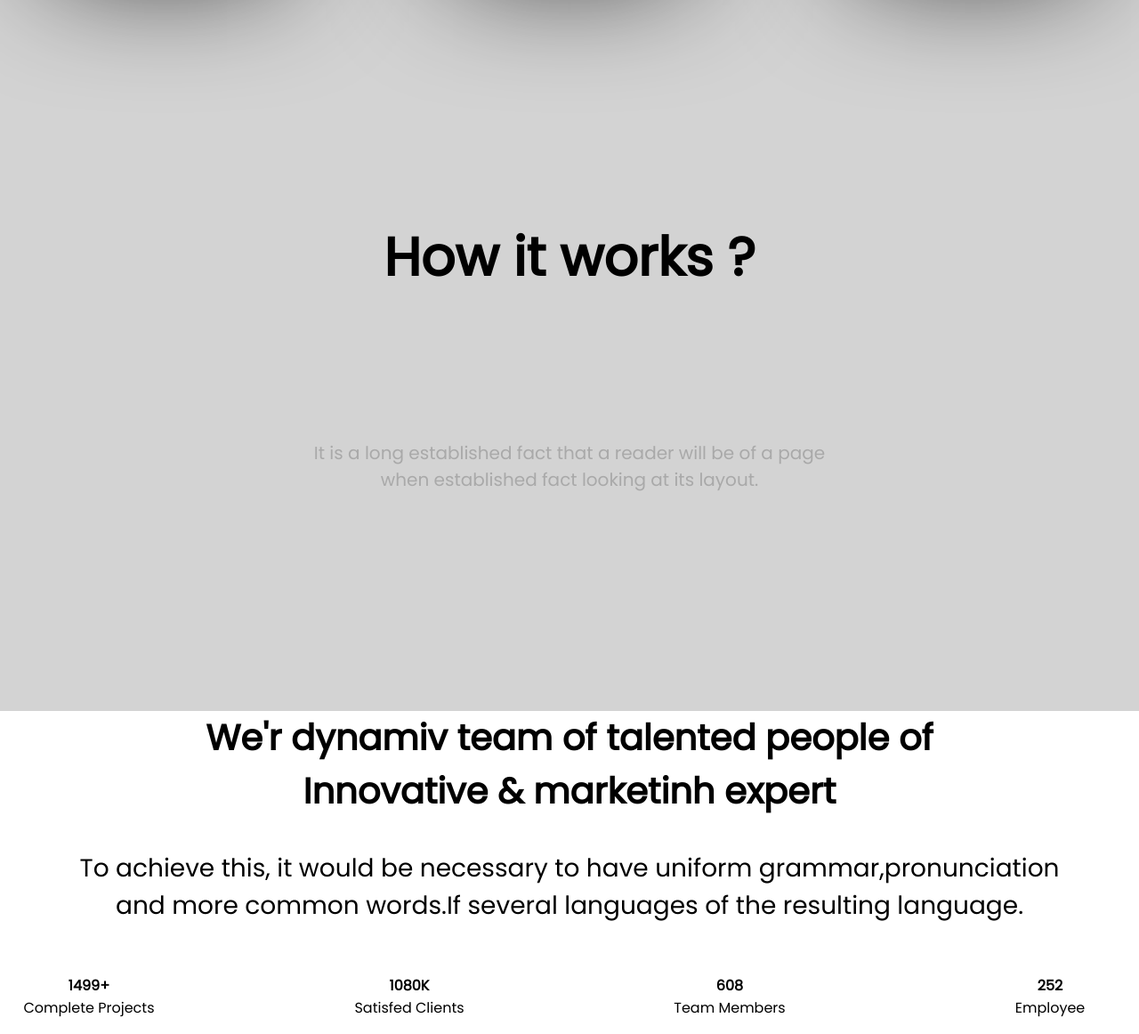
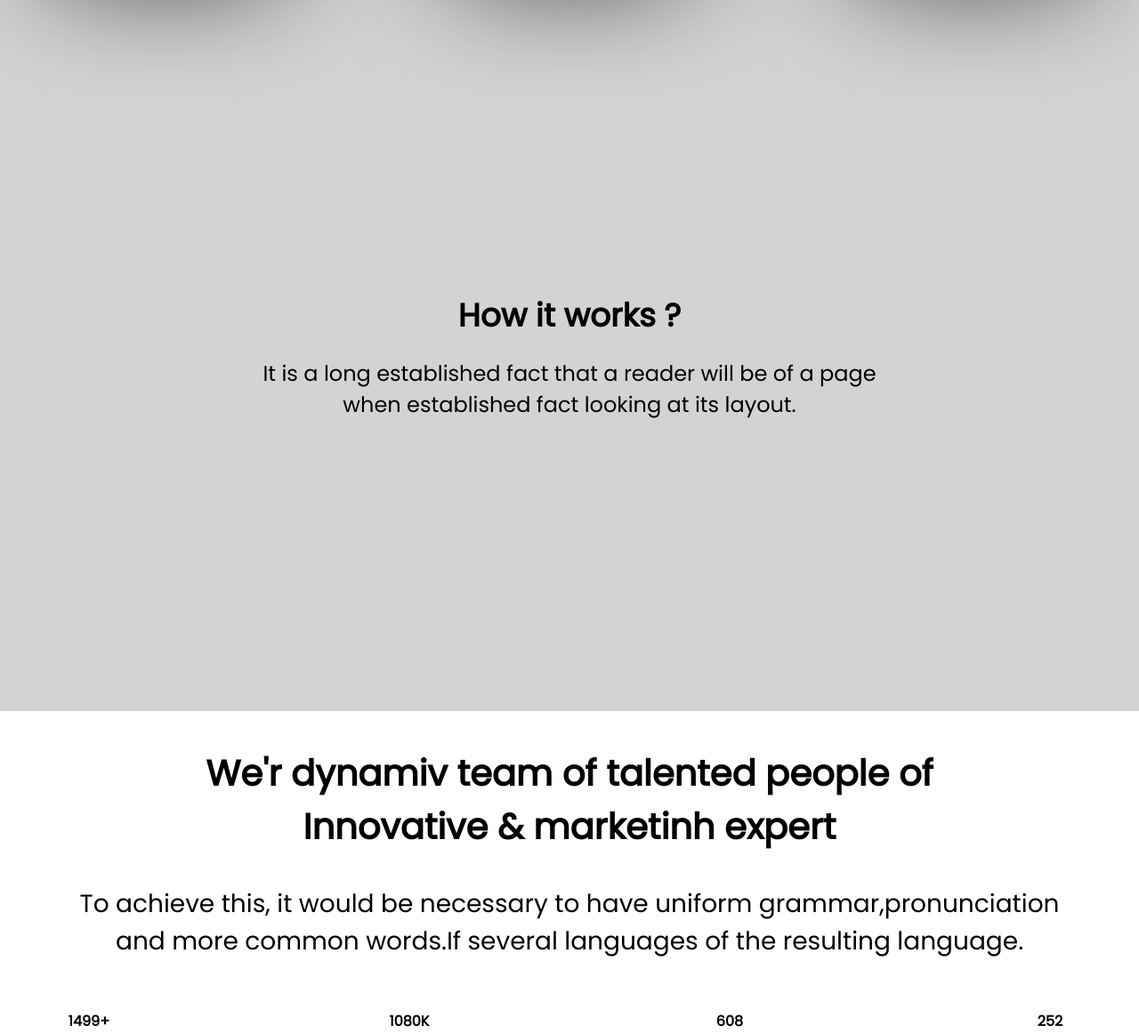
Before and after one commit to KrouriB/kucra, a PHP site: page / in a window 1280 px wide; the page is wider, and only the part inside the window is pictured. Shown: the part 1601-2763 px from the top of that part at 89% size. Run offline with PHP 8.4, Linux system fonts and the light colour scheme; some libraries are stand-ins or nearby versions.

Commit message:
début section 5 blog +modification affichage constant

```diff
--- a/index.html
+++ b/index.html
@@ -50,7 +50,7 @@
         </section>
     </section>
     <section class="partie" id="n2">
-        <div id="top">
+        <div class="top">
             <h2 id="PF">Product Features</h2>
             <p id="sousPF">
                 It is a long established fact that a reader will be of a page when established fact looking at its layout.
@@ -81,13 +81,15 @@
         </div>
     </section>
     <section class="partie" id="n3">
-        <h2>How it works ?</h2>
-        <p>
-            It is a long established fact that a reader will be of a page when established fact looking at its layout.
-        </p>
+        <div class="top">
+            <h2>How it works ?</h2>
+            <p>
+                It is a long established fact that a reader will be of a page when established fact looking at its layout.
+            </p>
+        </div>
     </section>
     <section class="partie" id="n4">
-        <h3>We'r dynamiv team of talented people of Innovative&nbsp;&&nbsp;marketinh&nbsp;expert</h3>
+        <h2>We'r dynamiv team of talented people of Innovative&nbsp;&&nbsp;marketinh&nbsp;expert</h2>
         <p>
             To achieve this, it would be necessary to have uniform grammar,pronunciation and more common words.If several languages of the resulting language.
         </p>
@@ -188,6 +190,13 @@
         </div>
     </section>
     <section class="partie" id="n5">
+        <div class="top">
+            <h2>Our Blog</h2>
+            <p>
+                It is a long established fact that a reader will be on a page when established fact looking at its layout.
+            </p>
+        </div>
+
 
     </section>
     <!--<section class="partie" id="n6">
--- a/style.css
+++ b/style.css
@@ -7,6 +7,23 @@
 
 .partie{
     height: 100vh;
+}
+.top{
+    display: flex;
+    flex-direction: column;
+    align-items: center;
+    text-align: center;
+    gap: 20px;
+}
+
+.top > h2{
+    font-size: 36px;
+}
+
+.top > p{
+    width: 720px;
+    font-size: 24px;
+    text-align: center;
 }
 
 
@@ -151,22 +168,6 @@ form{
     padding-top: 80px;
 }
 
-#top{
-    display: flex;
-    flex-direction: column;
-    align-items: center;
-    text-align: center;
-    gap: 20px;
-}
-
-#PF{
-    font-size: 36px;
-}
-
-#sousPF{
-    width: 720px;
-    font-size: 24px;
-}
 
 #lescartes{
     display: flex;
@@ -230,14 +231,7 @@ form{
     background-color: lightgray;
 }
 
-#n3 > h2{
-    font-size: 60px;
-}
-
 #n3 > p{
-    width: 600px;
-    text-align: center;
-    font-size: 20px;
     color: darkgray;
 }
 
@@ -260,21 +254,22 @@ form{
     gap: 36px;
 }
 
-#n4 > div{
-    display: flex;
-    flex-direction: column;
-}
-
-#n4 > h3{
+#n4 > h2{
     width: 1160px;
     font-size: 40px;
-    text-align: center  ;
+    text-align: center;
+    padding-top: 40px;
 }
 
 #n4 > p{
     width: 1160px;
     font-size: 28px;
     text-align: center;
+}
+
+#n4 > div{
+    display: flex;
+    flex-direction: column;
 }
 
 #n4 > div{
```
